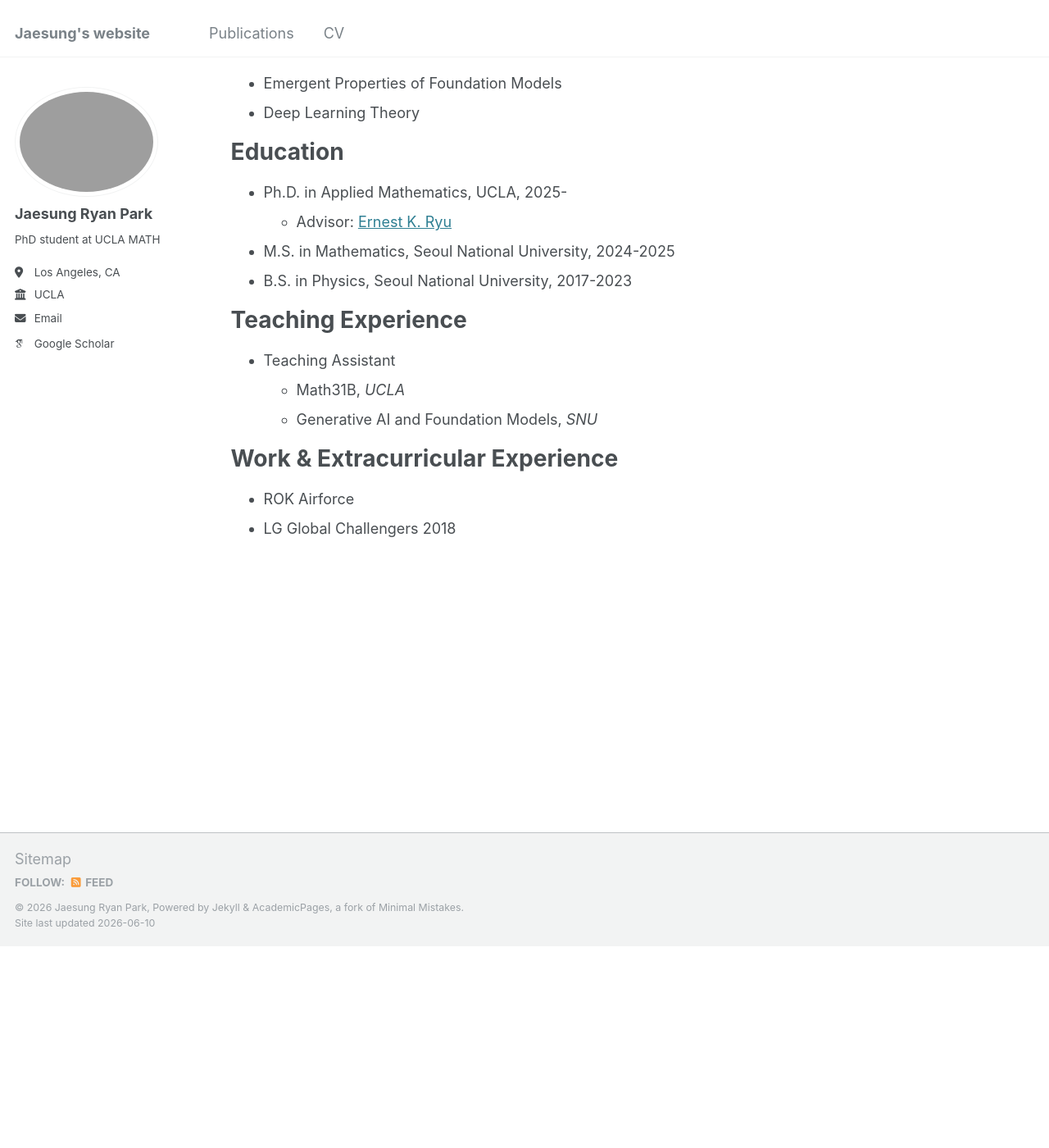
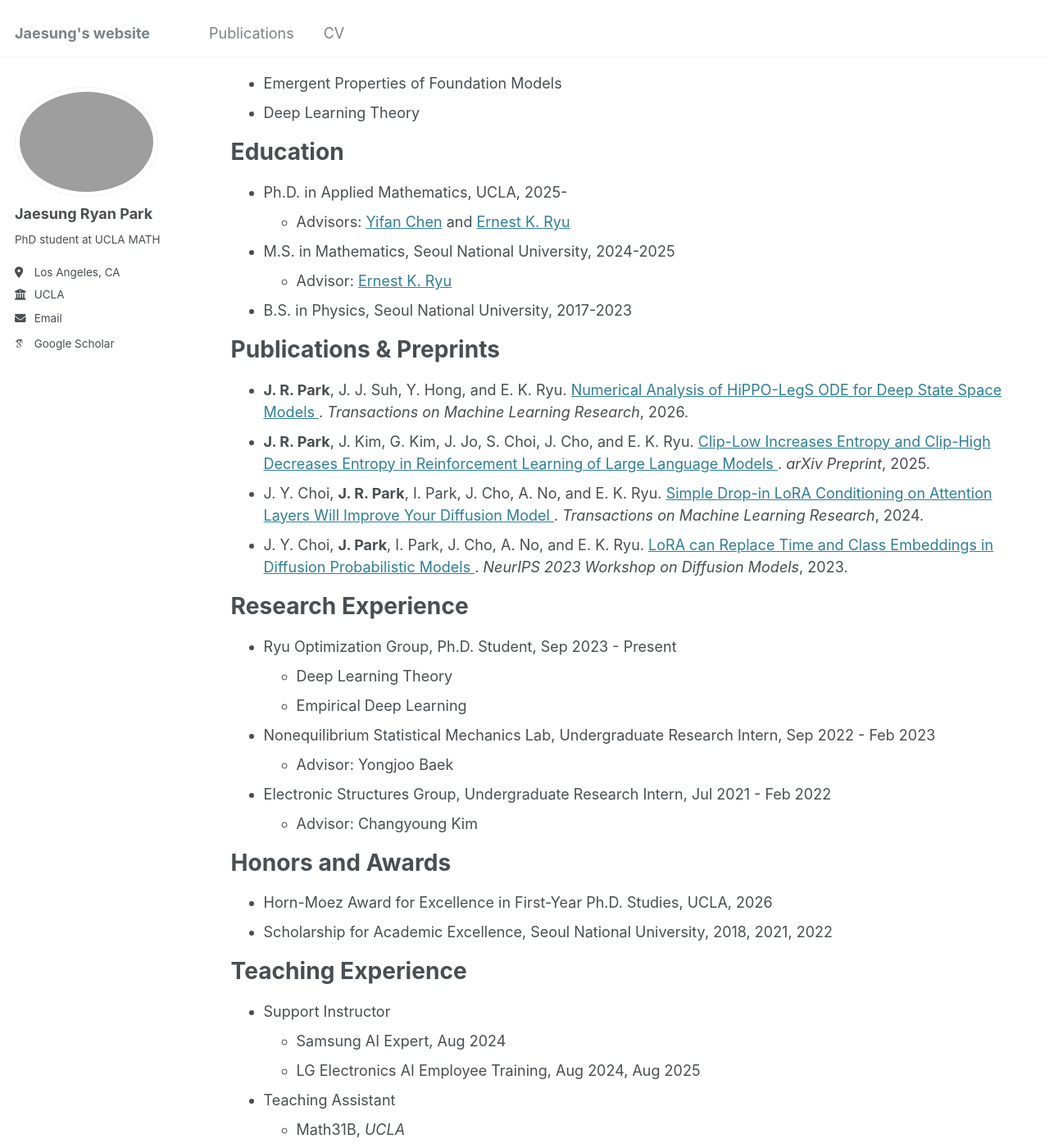
Before and after one commit to jaesungrpark/jaesungrpark.github.io, a Jekyll site: the page built from _pages/cv.md, in a window 1280 px wide and 1400 px high, scrolled down 247 px. Shown: the whole window at 82% size. Built offline with Jekyll 4.4.1, drawn with Linux system fonts in a browser that asks for light colours; some web fonts are replaced; some of the changed text lies outside the part shown.

Commit message:
june_update

```diff
--- a/_includes/archive-single-cv.html
+++ b/_includes/archive-single-cv.html
@@ -12,31 +12,15 @@
   {% assign title = post.title %}
 {% endif %}
 
-<div class="{{ include.type | default: "list" }}__item">
-  <article class="archive__item" itemscope itemtype="http://schema.org/CreativeWork">
-    <li>
-    {% if include.type == "grid" and teaser %}
-      <div class="archive__item-teaser">
-        <img src=
-          {% if teaser contains "://" %}
-            "{{ teaser }}"
-          {% else %}
-            "{{ teaser | prepend: "/images/" | prepend: base_path }}"
-          {% endif %}
-          alt="">
-      </div>
-    {% endif %}
-    <h3 class="archive__item-title" itemprop="headline">
-      {% if post.link %}
-        <a href="{{ post.link }}">{{ title }}</a> <a href="{{ base_path }}{{ post.url }}" rel="permalink"><i class="fa fa-link" aria-hidden="true" title="permalink"></i><span class="sr-only">Permalink</span></a>
-      {% else %}
-        <a href="{{ base_path }}{{ post.url }}" rel="permalink">{{ title }}</a>
-      {% endif %}
-    </h3>
-    {% if post.read_time %}
-      <p class="page__meta"><i class="fa fa-clock-o" aria-hidden="true"></i> {% include read-time.html %}</p>
-    {% endif %}
-    {% if post.venue%}<p class="archive__item-excerpt" itemprop="description">{{ post.citation }}</p> {% endif %}
-    </li>
- </article>
-</div>
+<li>
+  {% if post.authors %}{{ post.authors }}. {% endif %}
+  {% if post.paperurl %}
+    <a href="{{ post.paperurl }}" target="_blank">{{ title }}</a>.
+  {% elsif post.link %}
+    <a href="{{ post.link }}">{{ title }}</a>.
+  {% else %}
+    <a href="{{ base_path }}{{ post.url }}" rel="permalink">{{ title }}</a>.
+  {% endif %}
+  {% if post.venue %}<i>{{ post.venue }}</i>, {% endif %}
+  {{ post.date | default: "1900-01-01" | date: "%Y" }}.
+</li>
--- a/_pages/cv.md
+++ b/_pages/cv.md
@@ -26,38 +26,43 @@ Research Interests
 Education
 ======
 * Ph.D. in Applied Mathematics, UCLA, 2025-
+  * Advisors: <a href="https://yifanc96.github.io/" target="_blank">Yifan Chen</a> and <a href="https://ernestryu.com/" target="_blank">Ernest K. Ryu</a>
+* M.S. in Mathematics, Seoul National University, 2024-2025
   * Advisor: <a href="https://ernestryu.com/" target="_blank">Ernest K. Ryu</a>
-* M.S. in Mathematics, Seoul National University, 2024-2025
 * B.S. in Physics, Seoul National University, 2017-2023
 
-<!-- Work experience
+Publications & Preprints
 ======
-* Spring 2024: Academic Pages Collaborator
-  * Github University
-  * Duties includes: Updates and improvements to template
-  * Supervisor: The Users
+<ul>
+{% for post in site.publications reversed %}
+  {% include archive-single-cv.html %}
+{% endfor %}
+</ul>
 
-* Fall 2015: Research Assistant
-  * Github University
-  * Duties included: Merging pull requests
-  * Supervisor: Professor Hub
+Research Experience
+======
+* Ryu Optimization Group, Ph.D. Student, Sep 2023 - Present
+  * Deep Learning Theory
+  * Empirical Deep Learning
+* Nonequilibrium Statistical Mechanics Lab, Undergraduate Research Intern, Sep 2022 - Feb 2023
+  * Advisor: Yongjoo Baek
+* Electronic Structures Group, Undergraduate Research Intern, Jul 2021 - Feb 2022
+  * Advisor: Changyoung Kim
 
-* Summer 2015: Research Assistant
-  * Github University
-  * Duties included: Tagging issues
-  * Supervisor: Professor Git -->
+Honors and Awards
+======
+* Horn-Moez Award for Excellence in First-Year Ph.D. Studies, UCLA, 2026
+* Scholarship for Academic Excellence, Seoul National University, 2018, 2021, 2022
 
 Teaching Experience
 ======
+* Support Instructor
+  * Samsung AI Expert, Aug 2024
+  * LG Electronics AI Employee Training, Aug 2024, Aug 2025
 * Teaching Assistant
   * Math31B, <i>UCLA</i>
+  * Reinforcement Learning of Large Language Models, <i>SNU</i>
   * Generative AI and Foundation Models, <i>SNU</i>
-
-<!-- Publications
-======
-  <ul>{% for post in site.publications reversed %}
-    {% include archive-single-cv.html %}
-  {% endfor %}</ul> -->
 
 <!-- Talks
 ======
@@ -68,5 +73,9 @@ Teaching Experience
 
 Work & Extracurricular Experience
 ======
-* ROK Airforce
-* LG Global Challengers 2018
+* Republic of Korea Air Force, Air Intelligence Wing, Air Force Operations Command, Oct 2019 - May 2021
+* LG Global Challengers, selected participant in LG's global undergraduate research and exploration program, Mar 2018 - Oct 2018
+
+Skills
+======
+* Programming Languages: Python, MATLAB
--- a/_publications/2024-simple-dropin.md
+++ b/_publications/2024-simple-dropin.md
@@ -6,7 +6,7 @@ category: manuscripts
 permalink: /publication/2024-simple-dropin-lora
 # excerpt: 'This paper is about the number 2. The number 3 is left for future work.'
 date: 2024-09-26
-venue: 'Transcations on Machine Learning Research'
+venue: 'Transactions on Machine Learning Research'
 # slidesurl: 'http://academicpages.github.io/files/slides2.pdf'
 paperurl: 'https://openreview.net/forum?id=38P40gJPrI'
 # citation: 'Your Name, You. (2010). &quot;Paper Title Number 2.&quot; <i>Journal 1</i>. 1(2).'
--- a/_publications/2025-entropy-clip-llm.md
+++ b/_publications/2025-entropy-clip-llm.md
@@ -6,7 +6,7 @@ category: preprints
 permalink: /publication/2025-entropy_clip_llm
 # excerpt: 'This paper is about the number 3. The number 4 is left for future work.'
 date: 2025-09-30
-venue: 'Manuscript'
+venue: 'arXiv Preprint'
 # slidesurl: 'http://academicpages.github.io/files/slides3.pdf'
 paperurl: 'https://arxiv.org/abs/2509.26114'
 # citation: 'Your Name, You. (2015). &quot;Paper Title Number 3.&quot; <i>Journal 1</i>. 1(3).'
--- a/_publications/2024-numerical-legs.md
+++ b/_publications/2026-numerical-legs.md
@@ -2,12 +2,14 @@
 title: "Numerical Analysis of HiPPO-LegS ODE for Deep State Space Models"
 authors: "<b>J. R. Park</b>, J. J. Suh, Y. Hong, and E. K. Ryu"
 collection: publications
-category: preprints
+category: manuscripts
 permalink: /publication/2024-numerical-analysis-legs
+# permalink: /publication/2026-numerical-analysis-legs
 # excerpt: 'This paper is about the number 3. The number 4 is left for future work.'
-date: 2024-12-11
-venue: 'Manuscript'
+date: 2026-05-26
+venue: 'Transactions on Machine Learning Research'
 # slidesurl: 'http://academicpages.github.io/files/slides3.pdf'
-paperurl: 'https://arxiv.org/abs/2412.08595'
+# paperurl: 'https://arxiv.org/abs/2412.08595'
+paperurl: 'https://openreview.net/forum?id=83dhVASBPn'
 # citation: 'Your Name, You. (2015). &quot;Paper Title Number 3.&quot; <i>Journal 1</i>. 1(3).'
 ---
```
Also changed, not shown: _pages/about.md (+2 -2 lines), 1 other file.
